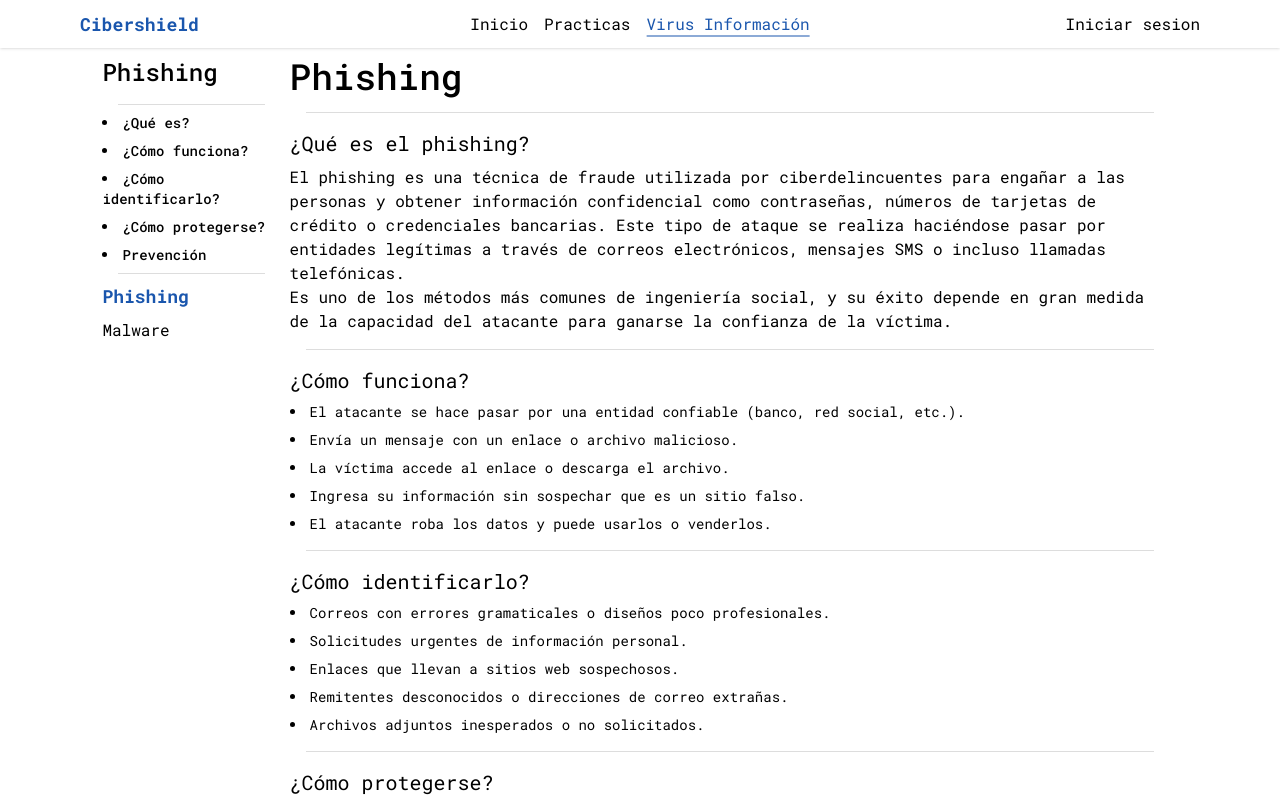
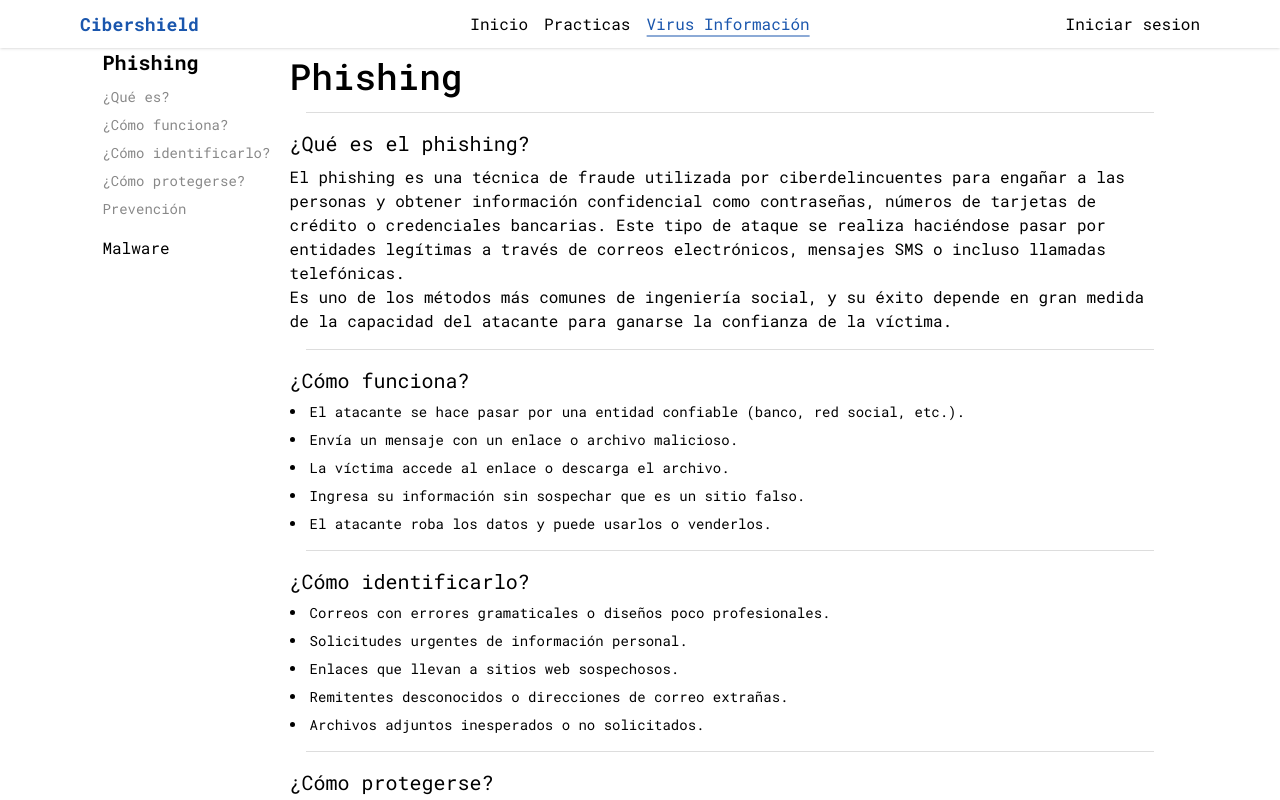
Before and after one commit to AdanCC21/CibershieldFront, a React (Vite) app: page /info/1 in a window 1280 px wide. Shown: the top 800 px of the page. Built offline with nearby package versions, Linux system fonts and the light colour scheme.

Commit message:
little changes

```diff
--- a/src/pages/Info/components/SideBar.tsx
+++ b/src/pages/Info/components/SideBar.tsx
@@ -10,26 +10,30 @@ interface Prompts {
 export default function SideBar({ virusActive, setVirus }: Prompts) {
     return (
         <nav className='flex-1 flex flex-col border-r border-[#fff2]'>
-            <h3 className="text-2xl my-2 font-medium">{virusActive.title}</h3>
-
-            <div className="h-px bg-[#0002] my-2 mx-4"></div>
-
-            <ul className="flex flex-col gap-2 list-disc list-inside">
-                {virusActive.sections.map((sec => (
-                    <li className="text-sm font-medium cursor-pointer">
-                        {sec.navTitle}
-                    </li>
-                )))}
-            </ul>
-            <div className="h-px bg-[#0002] my-2 mx-4"></div>
-            <ul className="flex flex-col gap-2">
-                {virusList.map((vir) => (
-                    <li>
-                        <button className={`${vir.title === virusActive.title ? 'text-(--primary-color) font-bold text-lg' : 'text-base '} cursor-pointer`} onClick={() => { setVirus(vir) }}>
-                            {vir.title}
-                        </button>
-                    </li>
-                ))}
+            <ul className="flex flex-col gap-4">
+                {virusList.map((virus, indx) => {
+                    if (virus.title === virusActive.title) {
+                        return (
+                            <li key={indx} className="flex flex-col gap-2">
+                                <span className="text-xl font-bold">{virus.title}</span>
+                                <ul className="flex flex-col gap-1">
+                                    {virus.sections.map((sec) => (
+                                        <li key={sec.navTitle}>
+                                            <span className="text-sm text-(--text-gray)">{sec.navTitle}</span>
+                                        </li>
+                                    ))}
+                                </ul>
+                            </li>
+                        )
+                    }
+                    return (
+                        <li key={indx}>
+                            <button className={`${virus.title === virusActive.title ? 'text-(--primary-color) font-bold text-xl' : 'text-base '} cursor-pointer`} onClick={() => { setVirus(virus) }}>
+                                {virus.title}
+                            </button>
+                        </li>
+                    )
+                })}
             </ul>
         </nav>
     )
--- a/src/pages/Training/Exercises.tsx
+++ b/src/pages/Training/Exercises.tsx
@@ -122,10 +122,11 @@ export default function Exercises() {
                     </ul>
                 </article>
 
-                <button className={`flex items-center justify-center gap-2 p-2 rounded-lg border-t-4 border-(--primary-color) shadow-md hover:border-red-800 hover:bg-red-400 hover:text-white ${tailwindcssDuration} cursor-pointer`} onClick={() => {
+                <button className={`group flex items-center justify-center gap-2 p-2 rounded-lg border-t-4 border-(--primary-color) shadow-md hover:border-red-800 hover:bg-red-400 hover:text-white ${tailwindcssDuration} cursor-pointer`} onClick={() => {
                     localStorage.removeItem('formInfo')
                     navigate('/')
                 }}>
+                    <img src={Icons.close} className={`group-hover:invert h-4 ${tailwindcssDuration}`} alt="exit" />
                     <span className="text-base">Salir</span>
                 </button>
             </section>
```
